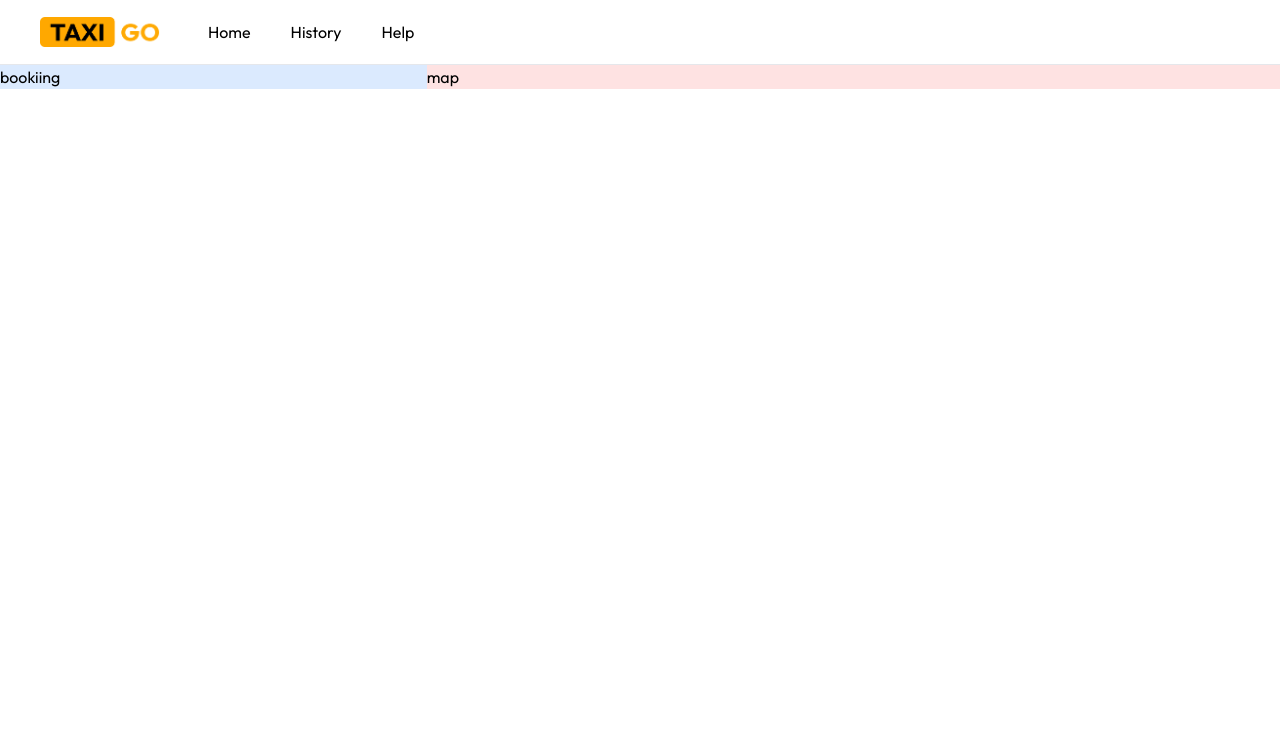
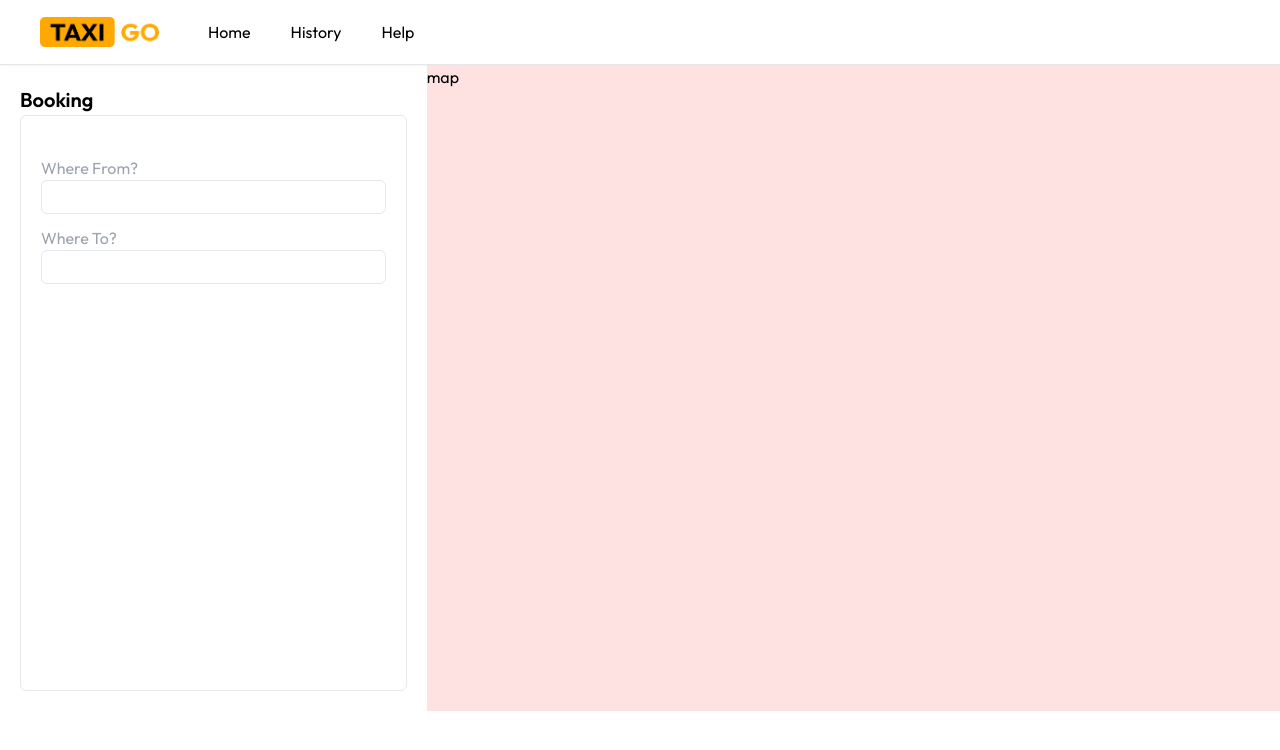
Before and after one commit to panditdhamdhere/Taxi-booking, a Next.js app: page / in a window 1280 px wide. Shown: the top 750 px of the page. Built offline with nearby package versions, Linux system fonts and the light colour scheme.

Commit message:
booking added

```diff
--- a/app/page.tsx
+++ b/app/page.tsx
@@ -1,12 +1,12 @@
+import Booking from "@/components/Booking/Booking";
 import Image from "next/image";
-
 
 export default function Home() {
   return (
     <div className="">
       <div className="grid grid-cols-1 md:grid-cols-3">
-<div className="bg-blue-100">
-bookiing
+        <div className="">
+          <Booking />
         </div>
 
         <div className="col-span-2 bg-red-100 ">
@@ -14,7 +14,6 @@
           map
         </div>
       </div>
-
     </div>
   );
 }
--- /dev/null
+++ b/components/Booking/AutocompleteAddress.tsx
@@ -0,0 +1,25 @@
+import React from "react";
+
+const AutocompleteAddress = () => {
+  return (
+    <div className="mt-5">
+      <div className="">
+        <label className="text-gray-400">Where From?</label>
+        <input
+          type="text"
+          className="bg-white p-1 border-[1px] w-full rounded-md outline-none focus:border-yellow-300"
+        />
+      </div>
+
+      <div className="mt-3">
+        <label className="text-gray-400">Where To?</label>
+        <input
+          type="text"
+          className="bg-white p-1 border-[1px] w-full rounded-md outline-none focus:border-yellow-300"
+        />
+      </div>
+    </div>
+  );
+};
+
+export default AutocompleteAddress;
--- /dev/null
+++ b/components/Booking/Booking.tsx
@@ -0,0 +1,19 @@
+"use client";
+import AutocompleteAddress from "./AutocompleteAddress";
+
+const Booking = () => {
+  const screenHeight = window.innerHeight * 0.72;
+  return (
+    <div className="p-5">
+      <h2 className="text-[20px] font-semibold">Booking</h2>
+      <div
+        className="border-[1px] p-5 rounded-md"
+        style={{ height: screenHeight }}
+      >
+        <AutocompleteAddress />
+      </div>
+    </div>
+  );
+};
+
+export default Booking;
```
Lines whose indentation alone changed are shown as unchanged.
